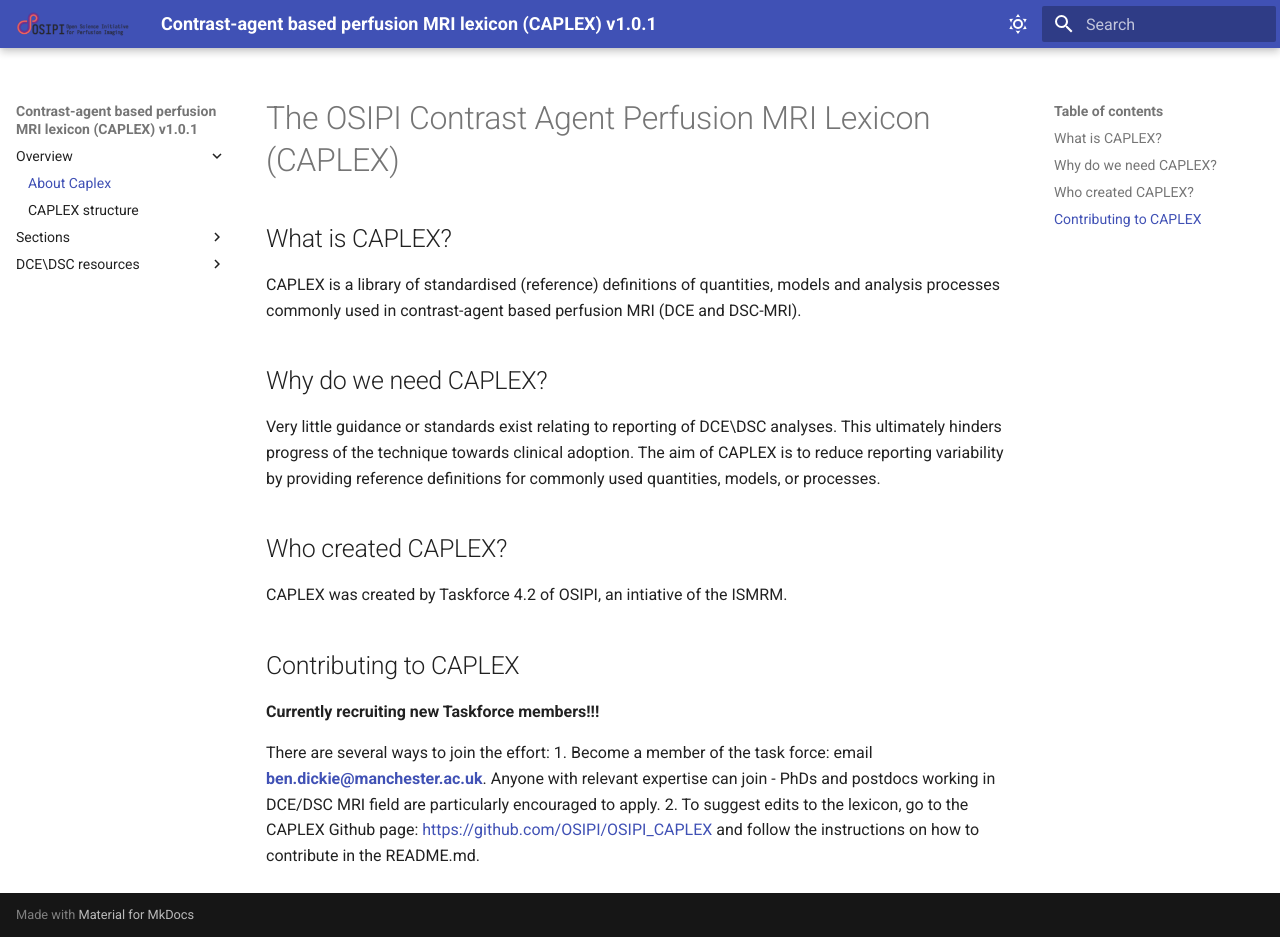
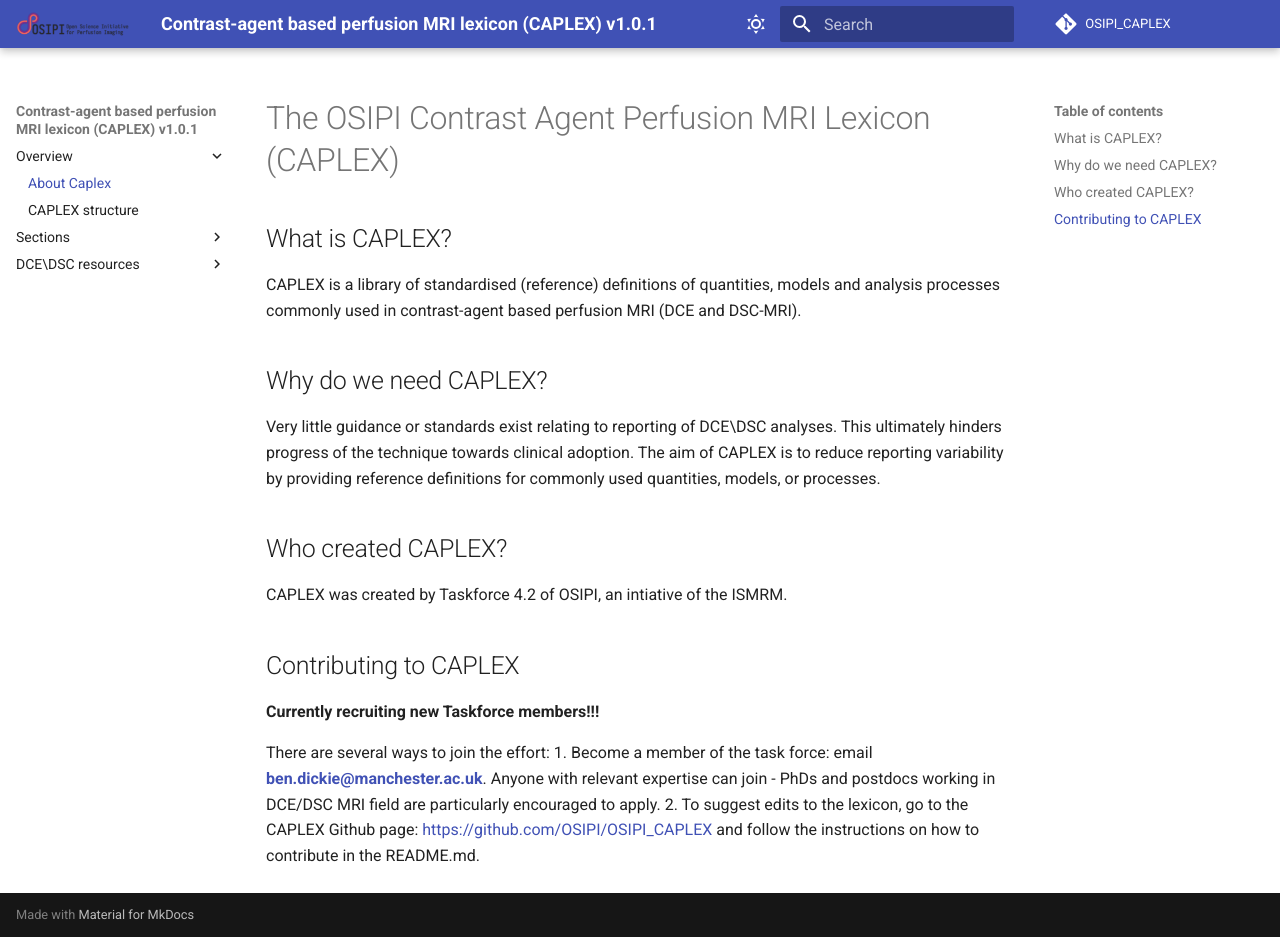
Before and after one commit to notZaki/OSIPI_CAPLEX, an MkDocs documentation site: the page built from docs/index.md, in a window 1280 px wide and 937 px high. Built offline with MkDocs 1.6.1 and Material for MkDocs 9.7.7, drawn with Linux system fonts in a browser that asks for light colours; comment, search, counter and statistics services are not loaded.

Commit message:
Added github link at top, zoom doesnt work

```diff
--- a/docs/javascripts/mathjax.js
+++ b/docs/javascripts/mathjax.js
@@ -8,6 +8,9 @@ window.MathJax = {
   options: {
     ignoreHtmlClass: ".*|",
     processHtmlClass: "arithmatex"
+  },
+  menuSettings: {
+    zoom: "Double-Click"
   }
 };
 
--- a/mkdocs.yml
+++ b/mkdocs.yml
@@ -1,6 +1,8 @@
 site_name: Contrast-agent based perfusion MRI lexicon (CAPLEX) v1.0.1
 site_description: CAPLEX
 site_author: Open Science Initiative for Perfusion Imaging (OSIPI)
+repo_url: https://github.com/OSIPI/OSIPI_CAPLEX
+repo_name: OSIPI_CAPLEX
 
 theme:
   name: material
```
